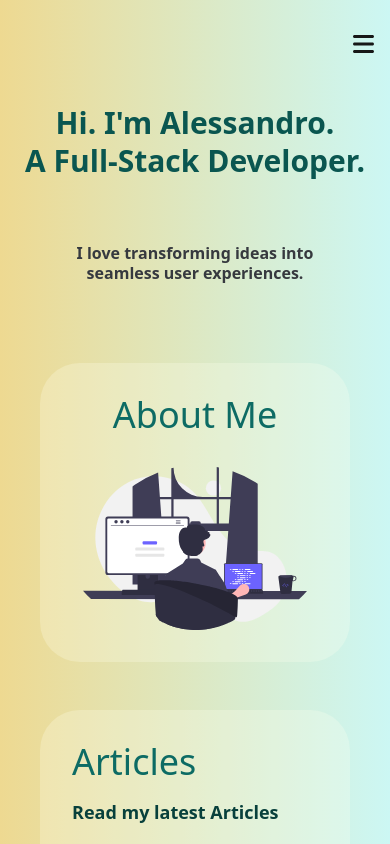
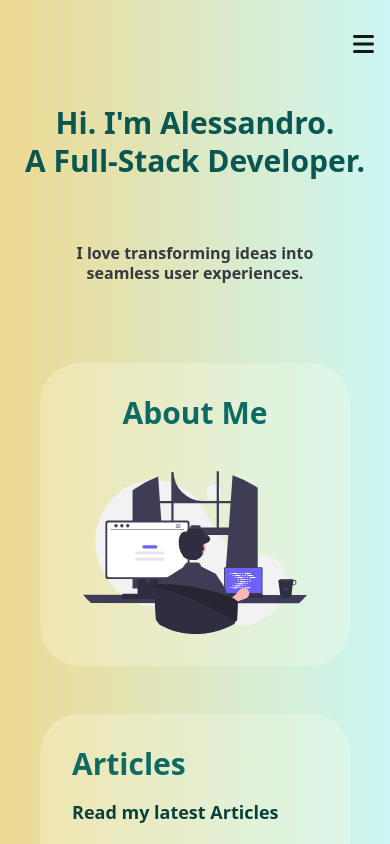
Before and after one commit to Ale-1508/portfolio, a Next.js app: page / in a window 390 px wide. Shown: the top 844 px of the page. Built offline with nearby package versions, Linux system fonts and the light colour scheme.

Commit message:
Fixed size of title

```diff
--- a/src/app/home/components/ContentCards.tsx
+++ b/src/app/home/components/ContentCards.tsx
@@ -90,7 +90,7 @@ const Card = ({ card }: CardProps ) => {
           { 'w-full': card.large },
           { 'justify-center': !card.large },
         )}>
-          <h1 className="text-4xl sm:text-5xl font-medium text-primary-500">{card.title}</h1>
+          <h1 className="text-3xl sm:text-5xl font-semibold sm:font-medium text-primary-500">{card.title}</h1>
           {card.large && <p className="text-lg text-primary-700 font-semibold">{card.callToAction}</p>}
           <Balancer className="text-base font-normal text-primary-800">
             {card.description}
@@ -99,8 +99,8 @@ const Card = ({ card }: CardProps ) => {
         {card.img !== "" &&
         <Image
           className={classNames(
-            "rounded-3xl ",
-            { 'hidden md:hidden ml:inline': card.large },
+            "rounded-3xl mt-2",
+            { 'hidden md:hidden ml:inline mt-0': card.large },
           )}
           src={`/images/${card.img}`}
           width={224}
```
